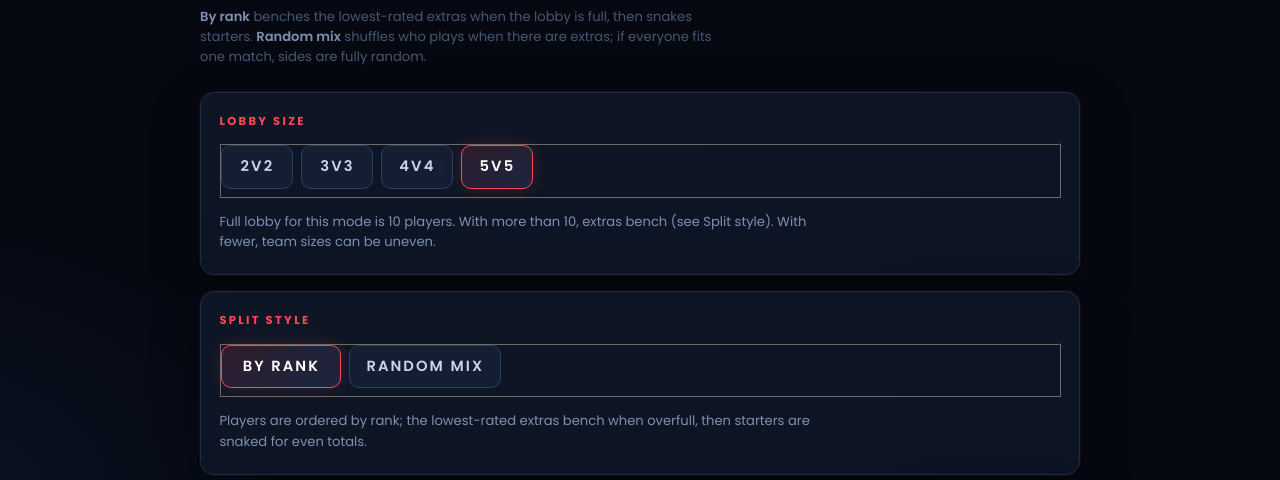
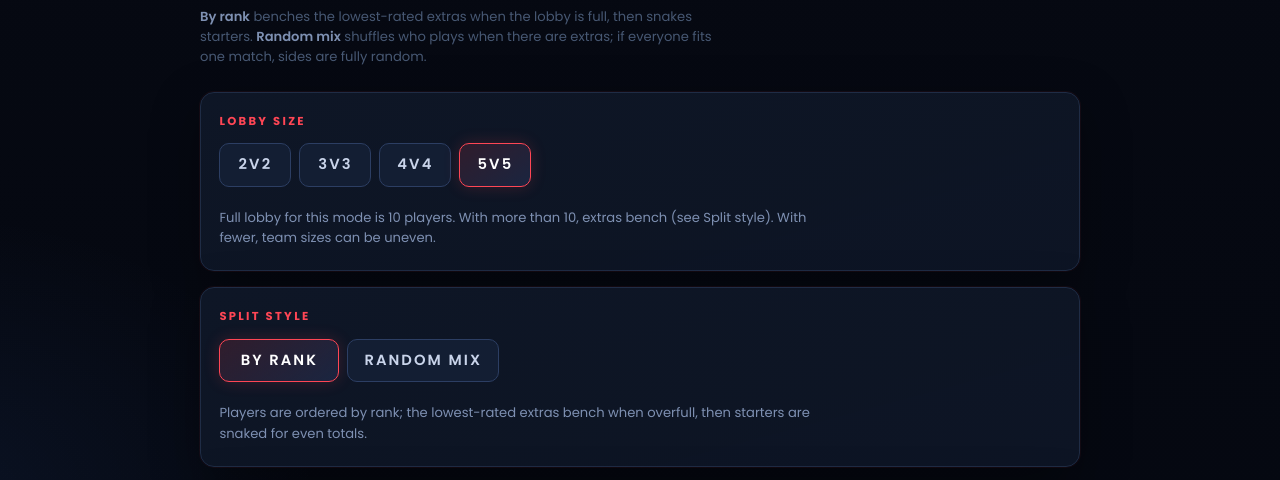
Before and after one commit to Rantzz-cn/draftix, a website: page public/team-balance.html in a window 1280 px wide. Shown: the part 259-739 px from the top of the page. Drawn offline with Linux system fonts and the light colour scheme.

Commit message:
Remove default fieldset chrome on team balancer mode controls.
Co-authored-by: Cursor <cursoragent@cursor.com>

```diff
--- a/public/team-balance.html
+++ b/public/team-balance.html
@@ -75,6 +75,12 @@
         color: var(--accent);
         font-weight: 700;
         font-family: var(--font);
+      }
+      fieldset.mode-field {
+        border: 0;
+        margin: 0;
+        padding: 0;
+        min-width: 0;
       }
       fieldset.mode-field legend.sr-only {
         position: absolute; width: 1px; height: 1px; padding: 0; margin: -1px;
```
